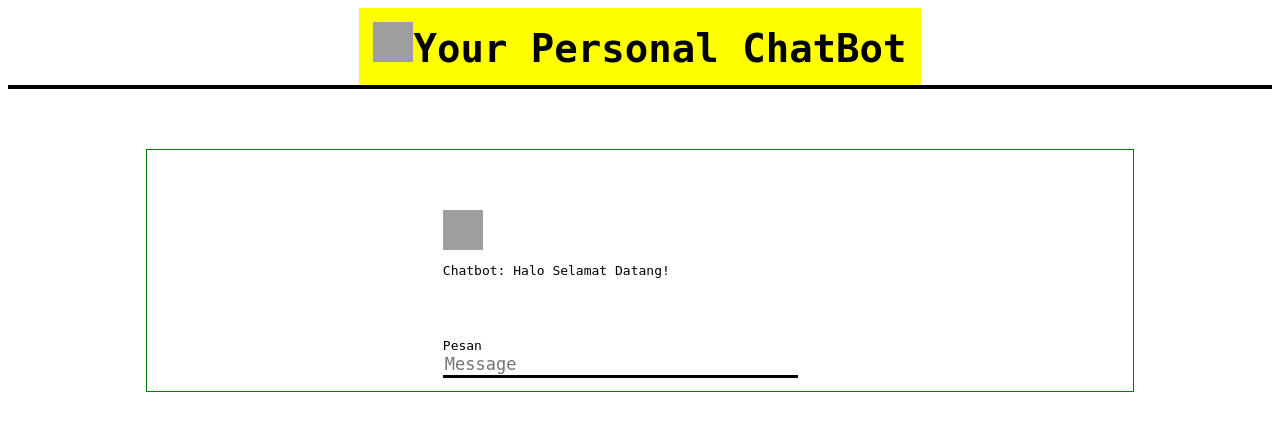
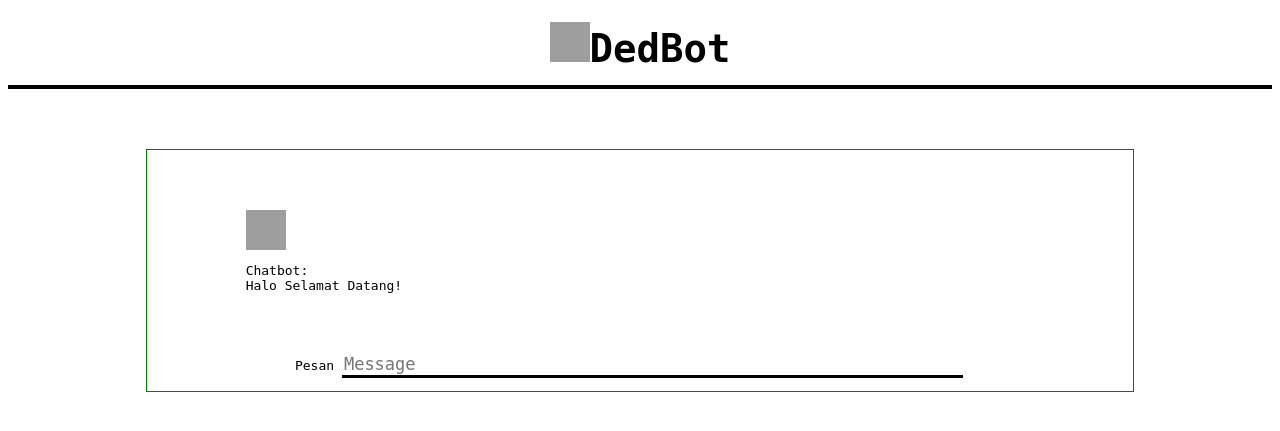
Before and after one commit to WilsonTandya/DedBot, a Flask app: page /text in a window 1280 px wide. Shown: the top 431 px of the page. Run offline with Flask 2, Linux system fonts and the light colour scheme; some libraries are stand-ins or nearby versions; grey boxes are pictures that could not be loaded.

Commit message:
fix file path read file dan update home.html

```diff
--- a/src/bot.py
+++ b/src/bot.py
@@ -8,7 +8,7 @@ AUTO_INCREMENT = 0
 temp_database = []
 
 i = 0
-with open("database.txt", "r") as f:
+with open("../test/database.txt", "r") as f:
     for deadline in f.readlines():
         if i==0 :
             AUTO_INCREMENT = int(deadline[0].rstrip("\n"))
--- a/src/templates/home.html
+++ b/src/templates/home.html
@@ -12,7 +12,6 @@
             font-family: monospace;
           }
           h1 {
-            background-color: yellow;
             display: inline-block;
             font-size: 3em;
             margin: 0;
@@ -27,13 +26,13 @@
           #chatbox {
             margin-left: auto;
             margin-right: auto;
-            width: 40%;
+            width: 80%;
             margin-top: 60px;
           }
           #userInput {
             margin-left: auto;
             margin-right: auto;
-            width: 40%;
+            width: 70%;
             margin-top: 60px;
           }
           #textInput {
@@ -46,13 +45,13 @@
           .userText {
             color: white;
             font-family: monospace;
-            font-size: 17px;
+            font-size: 14px;
             text-align: right;
-            line-height: 30px;
+            line-height: 20px;
           }
           .userText span {
-            background-color: #808080;
-            padding: 10px;
+            color : blue;
+            padding: 8px;
             border-radius: 2px;
           }
           .botText {
@@ -90,9 +89,9 @@
           <h1>
             <img
               src="https://user-images.githubusercontent.com/20112458/49326597-773b7280-f57a-11e8-853d-20ed61d18b0d.png"
-              alt="CANDICE"
+              alt="Avatar"
               style="width:40px;height:40px;"
-            />Your Personal ChatBot
+            />DedBot
           </h1>
         </center>
     <div class="box"></div>
@@ -101,7 +100,7 @@
             <div id="chatbox">
               <img
                 src="https://user-images.githubusercontent.com/20112458/49326597-773b7280-f57a-11e8-853d-20ed61d18b0d.png"
-                alt="CANDICE"
+                alt="Avatar GIF"
                 style="width:40px;height:40px;"
               />
               <!-- <p class="botText">
@@ -109,11 +108,11 @@
               </p> -->
               {% for i in range (lendata)%}
                 {% if i % 2==0%}
-                <p>Chatbot: {{isichat[i]}}</p>
+                <p>Chatbot: <br>{{isichat[i]}}</p>
                 {% else %}
                 <p class="userText">
                     <span>
-                        You: {{isichat[i]}}</p>
+                        You: <br> {{isichat[i]}}</p>
                     </span>
                 {% endif %}
               {% endfor %}
```
Also changed, not shown: src/templates/Avatar.png (added), src/templates/AvatarGIF.gif (added), test/database.txt (renamed from database.txt).
